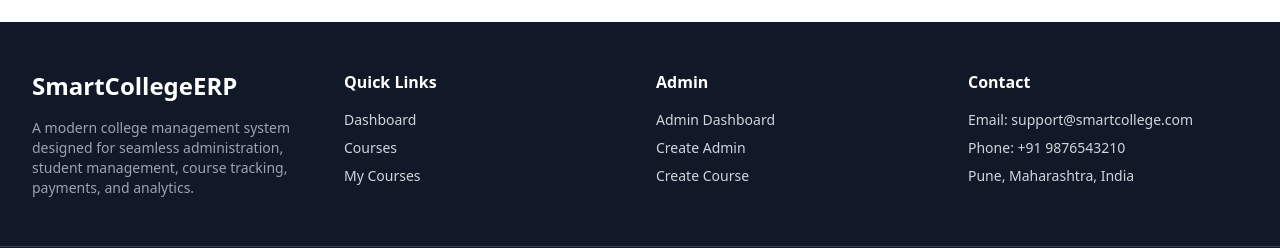
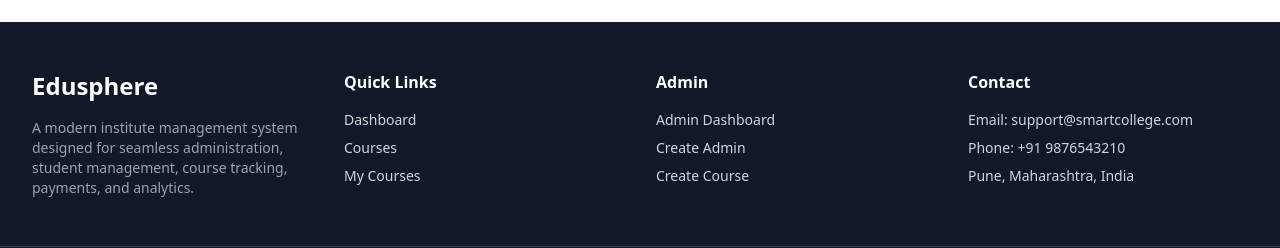
Before and after one commit to Nakul744/Edusphere, a React (Vite) app in the folder InstituteMangementSystem-frontend/: page /courses in a window 1280 px wide. Shown: the part 501-749 px from the top of the page. Built offline with nearby package versions, Linux system fonts and the light colour scheme; no server answers; sample sign-in values are in the browser's storage.

Commit message:
Change footer branding from SmartCollegeERP to Edusphere
Updated the footer text to reflect the new branding and description.

```diff
--- a/InstituteMangementSystem-frontend/src/components/Footer.jsx
+++ b/InstituteMangementSystem-frontend/src/components/Footer.jsx
@@ -9,10 +9,10 @@ function Footer() {
         {/* Logo + Description */}
         <div>
           <h2 className="text-2xl font-bold text-white mb-4">
-            SmartCollegeERP
+            Edusphere
           </h2>
           <p className="text-sm text-gray-400">
-            A modern college management system designed for seamless
+            A modern institute management system designed for seamless
             administration, student management, course tracking,
             payments, and analytics.
           </p>
```
